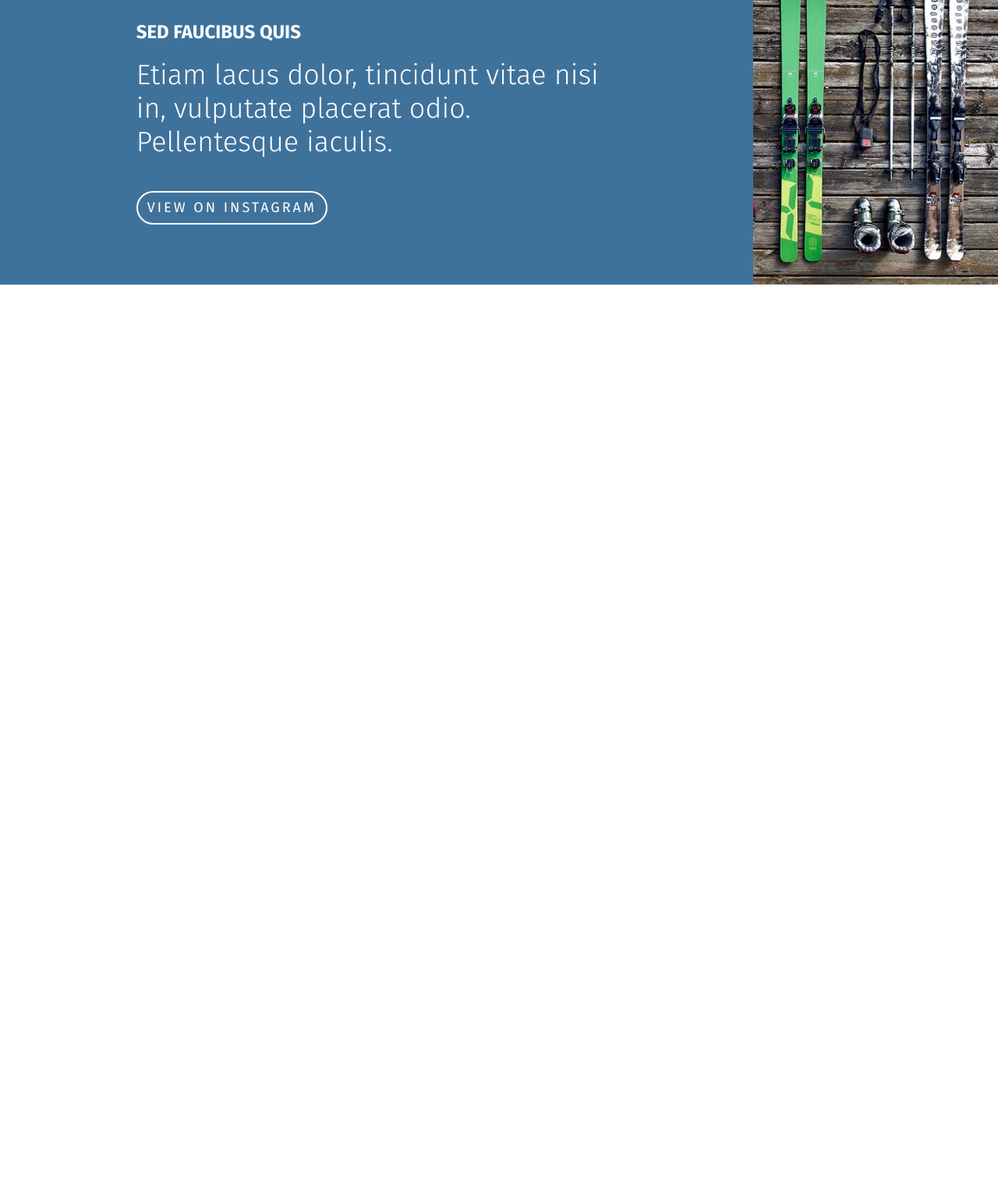
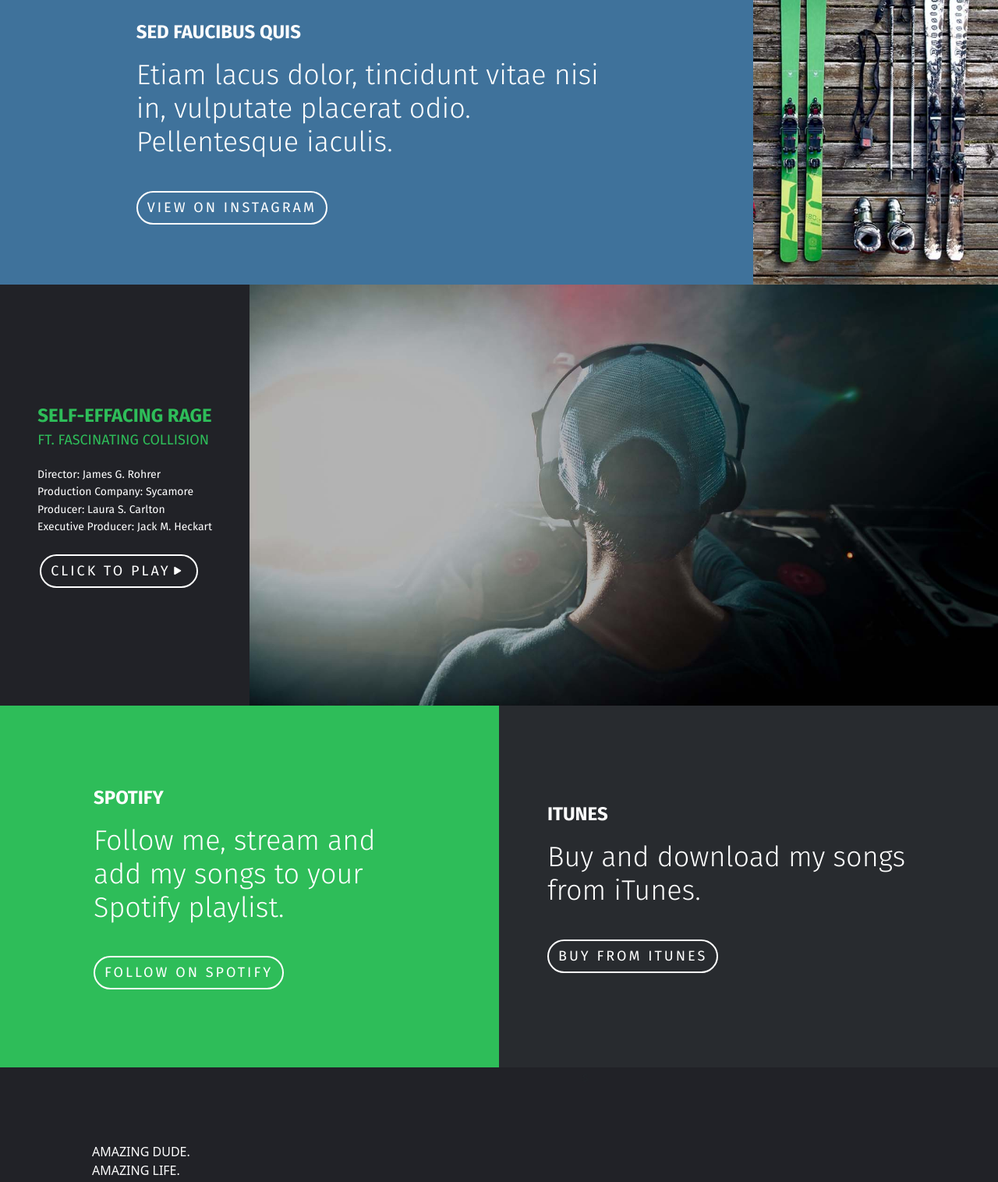
Before and after one commit to DomenicoBellic/mytemplatehomework24, a plain HTML site: page index.html in a window 1280 px wide. Shown: the part 1596-3112 px from the top of the page at 78% size. Before the commit the page ends 1961 px from the top, so only its background shows below. Drawn offline with nearby package versions, Linux system fonts and the light colour scheme; a web font is replaced by a local one.

Commit message:
add spoti and itunes, add footer

```diff
--- a/css/style.css
+++ b/css/style.css
@@ -24,9 +24,9 @@
     src: url(../fonts/Lato-Bold.ttf);
 }
 /* --------------------- */
-* {
+/* * {
     box-sizing: border-box;
-}
+} */
 body {
     overflow-x: hidden;
 }
@@ -167,6 +167,10 @@ body {
     padding: 20px 40px;
     max-width: 70%;
 }
+.msucs__inner {
+    padding: 100px 40px;
+    max-width: 75%;
+}
 .btninsta {
     text-transform: uppercase;
     text-decoration: none;
@@ -182,3 +186,71 @@ body {
     color: #fff;
     background: #ed1f2227;
 }
+.bgmusic {
+    background-color: #212227;
+}
+.musicitem {
+    width: 100%;
+    height: 100%;
+}
+.about__suptitle {
+    font-family: "FiraSans-Regular";
+    text-transform: uppercase;
+    font-size: 18px;
+}
+.cologreen {
+    text-align: left;
+    color: #2ebd59;
+}
+.music__text {
+    font-family: "FiraSans-Regular";
+    margin-top: 20px;
+    line-height: 1.6;
+    font-size: 14px;
+}
+.btnspoti {
+    margin-top: 10px;
+    margin-right: 15px;
+    text-transform: uppercase;
+    text-decoration: none;
+    font-family: "FiraSans-Regular";
+    letter-spacing: 3px;
+    font-size: 18px;
+    border: 2px solid white;
+    border-radius: 25px;
+    color: #fff;
+}
+.btnspoti:hover {
+    border: 2px solid #2ebd59;
+    color: #fff;
+    background: #2ebd59;
+}
+.bggreenspoti {
+    background-color: #2ebd59;
+}
+.bggrayspoti {
+    background-color: #282b2f;
+}
+.btnitunehov:hover {
+    border: 2px solid #fff;
+    background-color: #fff;
+    color: #282b2f;
+}
+.btnspotihov:hover {
+    border: 2px solid #fff;
+    background-color: #fff;
+    color: #2ebd59;
+}
+.msucs__inneritune {
+    padding: 100px 30px;
+    max-width: 90%;
+}
+.footer {
+    background-color: #212227;
+}
+.footer__text {
+
+}
+.footer__text {
+    color: #919191;
+}
--- a/index.html
+++ b/index.html
@@ -5,6 +5,7 @@
     <meta http-equiv="X-UA-Compatible" content="IE=edge">
     <meta name="viewport" content="width=device-width, initial-scale=1.0">
     <title>Document</title>
+    <link rel="stylesheet" href="https://cdn.jsdelivr.net/npm/bootstrap-icons@1.8.1/font/bootstrap-icons.css">
     <link href="https://cdn.jsdelivr.net/npm/bootstrap@5.1.3/dist/css/bootstrap.min.css" rel="stylesheet" integrity="sha384-1BmE4kWBq78iYhFldvKuhfTAU6auU8tT94WrHftjDbrCEXSU1oBoqyl2QvZ6jIW3" crossorigin="anonymous">
     <link rel="stylesheet" href="./css/style.css">
 </head>
@@ -188,6 +189,68 @@
         <!-- <div class="col-3 p-0 m-0 g-0 bgcolorgallary"></div> -->
       </div>
     </section>
+    <section class="section">
+      <div class="container-fluid">
+        <div class="row">
+          <div class="col-3 bgmusic p-0 m-0">
+            <div class="d-flex text-white justify-content-center flex-column align-items-center musicitem">
+              <div class="about__title cologreen">Self-Effacing Rage<div class="about__suptitle cologreen">FT. Fascinating Collision</div></div>
+              <div class="music__text">
+                <div>Director: James G. Rohrer</div>
+                <div>Production Company: Sycamore</div>
+                <div>Producer: Laura S. Carlton</div>
+                <div>Executive Producer: Jack M. Heckart</div>
+              </div>
+              <a href="#" class="btn btn-link btnspoti mt-4">Click to play<i class="bi bi-play-fill"></i></a>
+            </div>
+          </div>
+          <div class="col-9 p-0 m-0"><img class="aboutimg" src="./images/musicphoto.jpg" alt=""></div>
+        </div>
+      </div>
+    </section>
+    <section class="section">
+      <div class="container-fluid">
+        <div class="row">
+          <div class="col-6 p-0 m-0 g-0 bggreenspoti d-flex flex-column align-items-center justify-content-center">
+            <div class="msucs__inner">
+              <p class="about__title text-white">SPOTIFY</p>
+              <p class="about__text text-white">Follow me, stream and add
+                my songs to your Spotify playlist.</p>
+                <a href="#" class="btn btn-link btnspoti btnspotihov mt-4">Follow on spotify</a>
+            </div>
+          </div>
+          <div class="col-6 p-0 m-0 g-0 bggrayspoti d-flex flex-column align-items-center justify-content-center">
+            <div class="msucs__inner msucs__inneritune">
+              <p class="about__title text-white">ITUNES</p>
+              <p class="about__text text-white">Buy and download my songs
+                from iTunes.</p>
+                <a href="#" class="btn btn-link btnspoti btnitunehov mt-4">Buy from itunes</a>
+            </div>
+          </div>
+        </div>
+      </div>
+    </section>
+    <footer class="footer">
+      <div class="container">
+        <div class="row">
+          <div class="col-4 m-0 p-5">
+            <div class="footer__inner text-white pt-5 pb-5">
+              <div class="footer__title">
+                <div>AMAZING DUDE.</div>
+                <div>AMAZING LIFE.</div>
+              </div>
+              <div class="footer__text mt-5">
+                <p>Mauris ornare lobortis arcu, at sodales dolor finibus nec. In convallis risus ligula, bibendum sagittis ante cursus vitae. Donec ornare, dui nec sagittis imperdiet, nunc eros dignissim augue, ut aliquam nibh felis sit amet leo. Vivamus eu tincidunt tellus. Vestibulum quis condimentum lectus, nec aliquet lectus. Duis sollicitudin facilisis dui ac aliquet. Phasellus tempor sollicitudin augue, id hendrerit enim gravida non. Integer consequat vel arcu quis dictum. Vestibulum viverra commodo nunc eu pellentesque. Phasellus in scelerisque elit, eu ultricies mauris.</p>
+
+                <p>Ⓒ2015. all rights reserved.</p>
+              </div>
+            </div>
+          </div>
+          <div class="col-3"></div>
+          <div class="col-5">s</div>
+        </div>
+      </div>
+    </footer>
     <script src="https://cdn.jsdelivr.net/npm/bootstrap@5.1.3/dist/js/bootstrap.bundle.min.js" integrity="sha384-ka7Sk0Gln4gmtz2MlQnikT1wXgYsOg+OMhuP+IlRH9sENBO0LRn5q+8nbTov4+1p" crossorigin="anonymous"></script>
     <script src="./js/script.js"></script>
 </body>
```
Also changed, not shown: images/musicphoto.jpg (added).
